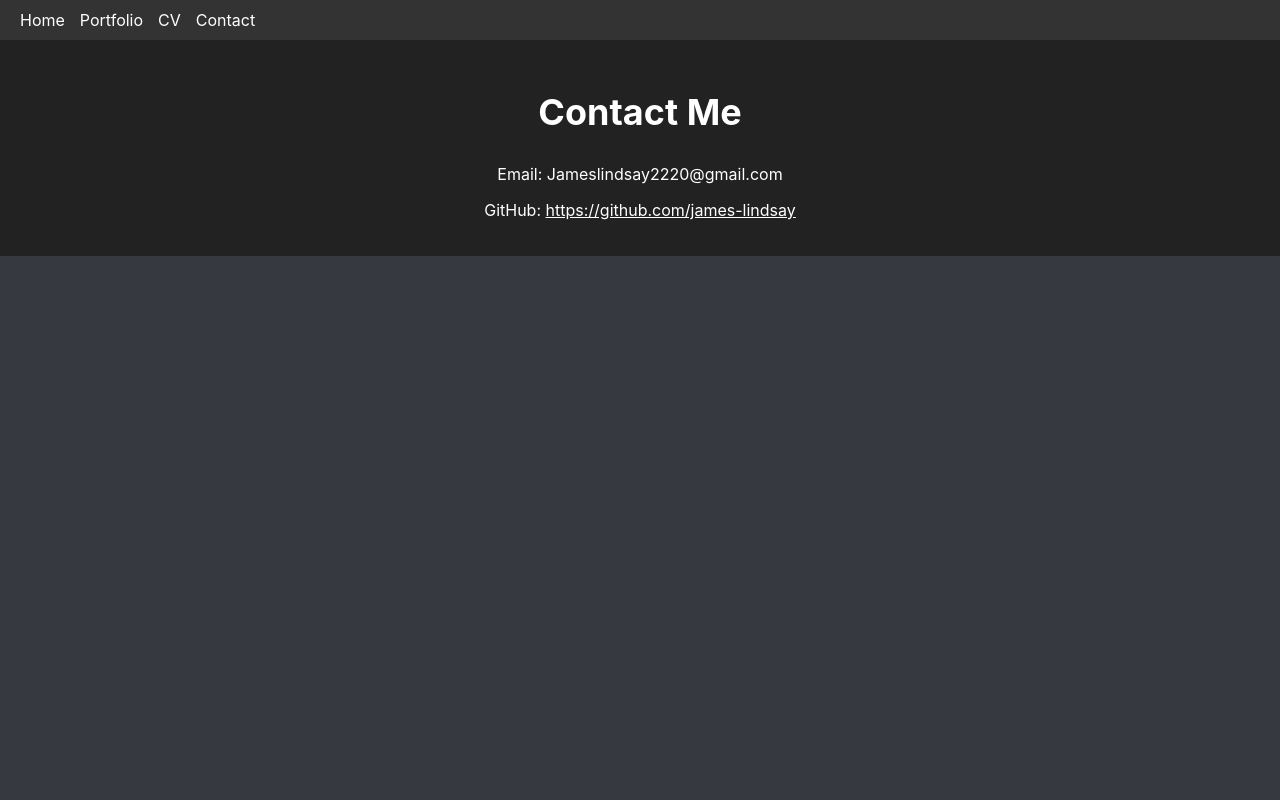
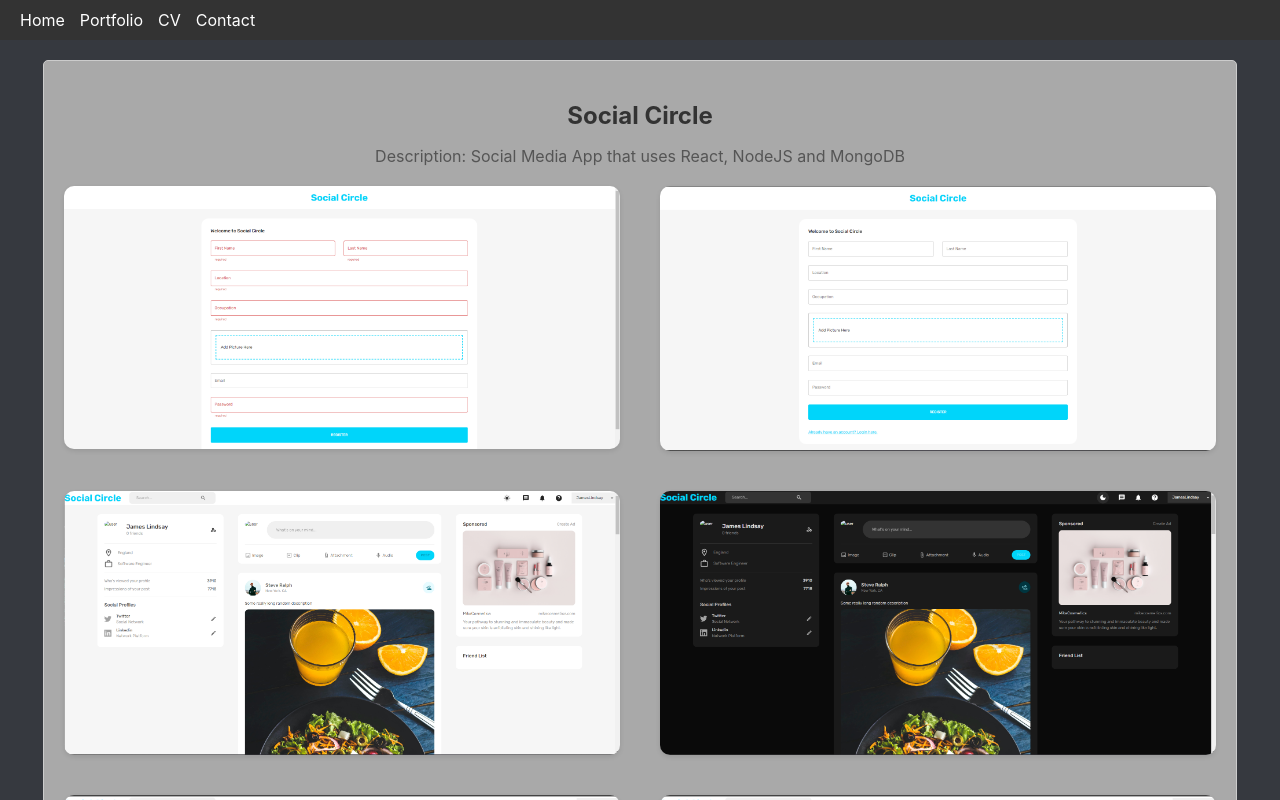
Before and after one commit to james-lindsay/portfolio, a React (Create React App) app: page /projects/1 in a window 1280 px wide. Shown: the top 800 px of the page. Built offline with nearby package versions, Linux system fonts and the light colour scheme; the HTML template or start-up script is replaced by a standard one.

Commit message:
added projects page that registers components from the app page

```diff
--- a/src/App.js
+++ b/src/App.js
@@ -4,18 +4,59 @@ import Header from "./components/Header/Header";
 import Projects from "./components/Projects/Projects";
 import Contact from "./components/Contact/Contact";
 import Home from "./components/Home/Home";
-// import ProjectDetails from "./components/ProjectDetails"; // Import the ProjectDetails component
+import ProjectPage from "./components/ProjectsPage/ProjectsPage";
+import Auth from "./Images/SS-Auth.png";
+import Reg from "./Images/SS-Regpage.png";
+import User from "./Images/SS-UserPage.png";
+import UserDark from "./Images/SS-UserPage.png";
+import HomePage from "./Images/SS-Home.png";
+import HomeDark from "./Images/SS-HomeDark.png";
+import Login from "./Images/SS-Login.png";
 
 function App() {
+  const projects = [
+    {
+      id: 1,
+      title: "Social Circle",
+      description: "Social Media App that uses React, NodeJS and MongoDB",
+      image_auth: `${Auth}`,
+      image_reg: `${Reg}`,
+      image_user: `${User}`,
+      image_userDark: `${UserDark}`,
+      image_home: `${HomePage}`,
+      image_homeDark: `${HomeDark}`,
+      image_login: `${Login}`,
+    },
+    {
+      id: 2,
+      title: "Travel Site",
+      description: "Travel Website made using HTML & CSS",
+    },
+    {
+      id: 3,
+      title: "InStock",
+      description:
+        "Stock Website for warehouses, made as a team using React, nodeJS, MySQL",
+    },
+    {
+      id: 4,
+      title: "Band Site",
+      description:
+        "Website made using HTML, Sass and Java Script. Website is used to see upcoming dates for the bands tour dates",
+    },
+  ];
   return (
     <Router>
       <div className="App">
         <Header />
         <Routes>
           <Route path="/" element={<Home />} />
-          <Route path="/projects" element={<Projects />} />
+          <Route path="/projects" element={<Projects projects={projects} />} />
           <Route path="/contact" element={<Contact />} />
-          {/* <Route path="/projects/:id" component={ProjectDetails} />{" "} */}
+          <Route
+            path="/projects/:id"
+            element={<ProjectPage projects={projects} />}
+          />
         </Routes>
         <Contact />
       </div>
--- a/src/components/Projects/Projects.js
+++ b/src/components/Projects/Projects.js
@@ -1,47 +1,20 @@
 import { Link } from "react-router-dom";
 import "./Projects.scss";
-import ProjectPage from "../ProjectsPage/ProjectsPage";
 
-const Projects = () => {
-  const projects = [
-    {
-      id: 1,
-      title: "Social Circle",
-      description: "Social Media App that uses React, NodeJS and MongoDB",
-    },
-    {
-      id: 2,
-      title: "Travel Site",
-      description: "Travel Website made using HTML & CSS",
-    },
-    {
-      id: 3,
-      title: "InStock",
-      description:
-        "Stock Website for warehouses, made as a team using React, nodeJS, MySQL",
-    },
-    {
-      id: 4,
-      title: "Band Site",
-      description:
-        "Website made using HTML, Sass and Java Script. Website is used to see upcoming dates for the bands tour dates",
-    },
-  ];
-
+const Projects = ({ projects }) => {
   return (
     <section className="projects">
       <h2>Projects</h2>
       <div className="project-list">
         {projects.map((project) => (
-          <ProjectPage
-            projects={projects}
+          <Link
             key={project.id}
             to={`/projects/${project.id}`}
             className="project-card"
           >
             <h3>{project.title}</h3>
             <p>{project.description}</p>
-          </ProjectPage>
+          </Link>
         ))}
       </div>
     </section>
--- a/src/components/ProjectsPage/ProjectsPage.js
+++ b/src/components/ProjectsPage/ProjectsPage.js
@@ -1,18 +1,46 @@
+import React from "react";
+import "./ProjectsPage.scss";
 import { useParams } from "react-router-dom";
-import "./ProjectsPage.scss";
+
 const ProjectPage = ({ projects }) => {
   const { id } = useParams();
 
-  const project = projects.find((project) => project.id === parseInt(id));
+  const projectId = parseInt(id);
+
+  const project = projects.find((project) => project.id === projectId);
 
   if (!project) {
     return <div>Project not found</div>;
   }
 
   return (
-    <div>
-      <h2>{project.title}</h2>
-      <p>{project.description}</p>
+    <div className="project-details">
+      <h2 className="project-title">{project.title}</h2>
+      <p className="project-description">Description: {project.description}</p>
+      <div className="project-images">
+        <img
+          src={project.image_auth}
+          alt="Authentication"
+          className="project-image"
+        />
+        <img
+          src={project.image_reg}
+          alt="Registration"
+          className="project-image"
+        />
+        <img src={project.image_home} alt="Home" className="project-image" />
+        <img
+          src={project.image_homeDark}
+          alt="Dark Home"
+          className="project-image"
+        />
+        <img src={project.image_user} alt="User" className="project-image" />
+        <img
+          src={project.image_userDark}
+          alt="Dark User"
+          className="project-image"
+        />
+      </div>
     </div>
   );
 };
--- a/src/components/ProjectsPage/ProjectsPage.scss
+++ b/src/components/ProjectsPage/ProjectsPage.scss
@@ -1,16 +1,33 @@
 .project-details {
-    max-width: 800px;
-    margin: 0 auto;
     padding: 20px;
+    border: 1px solid #ccc;
+    border-radius: 5px;
+    background-color: darkgray;
+    margin: 20px auto;
+    max-width: 90%;
+}
 
-    h2 {
-        font-size: 24px;
-        margin-bottom: 10px;
-    }
+.project-title {
+    font-size: 24px;
+    margin-bottom: 10px;
+    color: #333;
+}
 
-    p {
-        font-size: 16px;
-        line-height: 1.6;
-        color: #333;
-    }
+.project-description {
+    font-size: 16px;
+    color: #555;
+    margin-bottom: 20px;
 }
+
+.project-images {
+    display: grid;
+    grid-template-columns: repeat(auto-fit, minmax(500px, 1fr));
+    grid-gap: 40px;
+}
+
+.project-image {
+    width: 100%;
+    height: auto;
+    border-radius: 10px;
+    box-shadow: 0px 2px 5px rgba(0, 0, 0, 0.1);
+}
```
